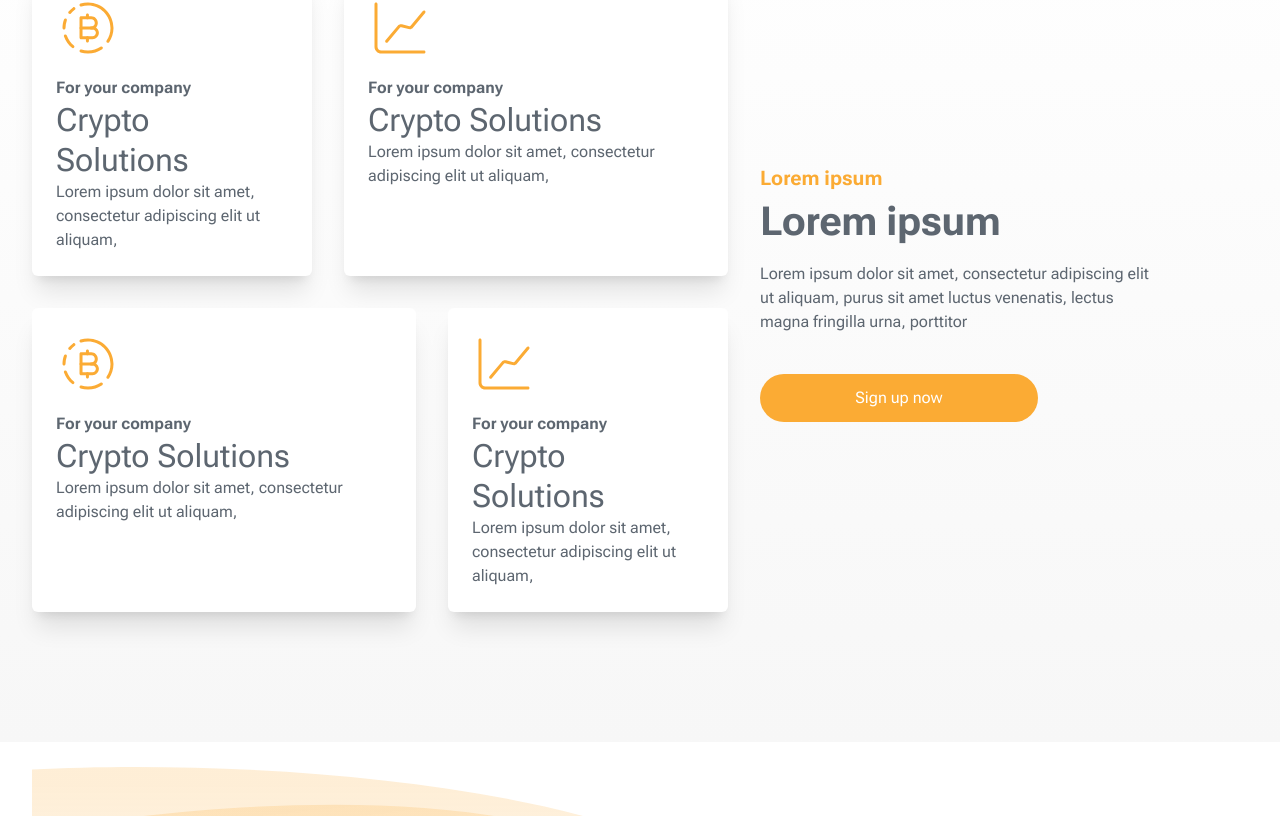
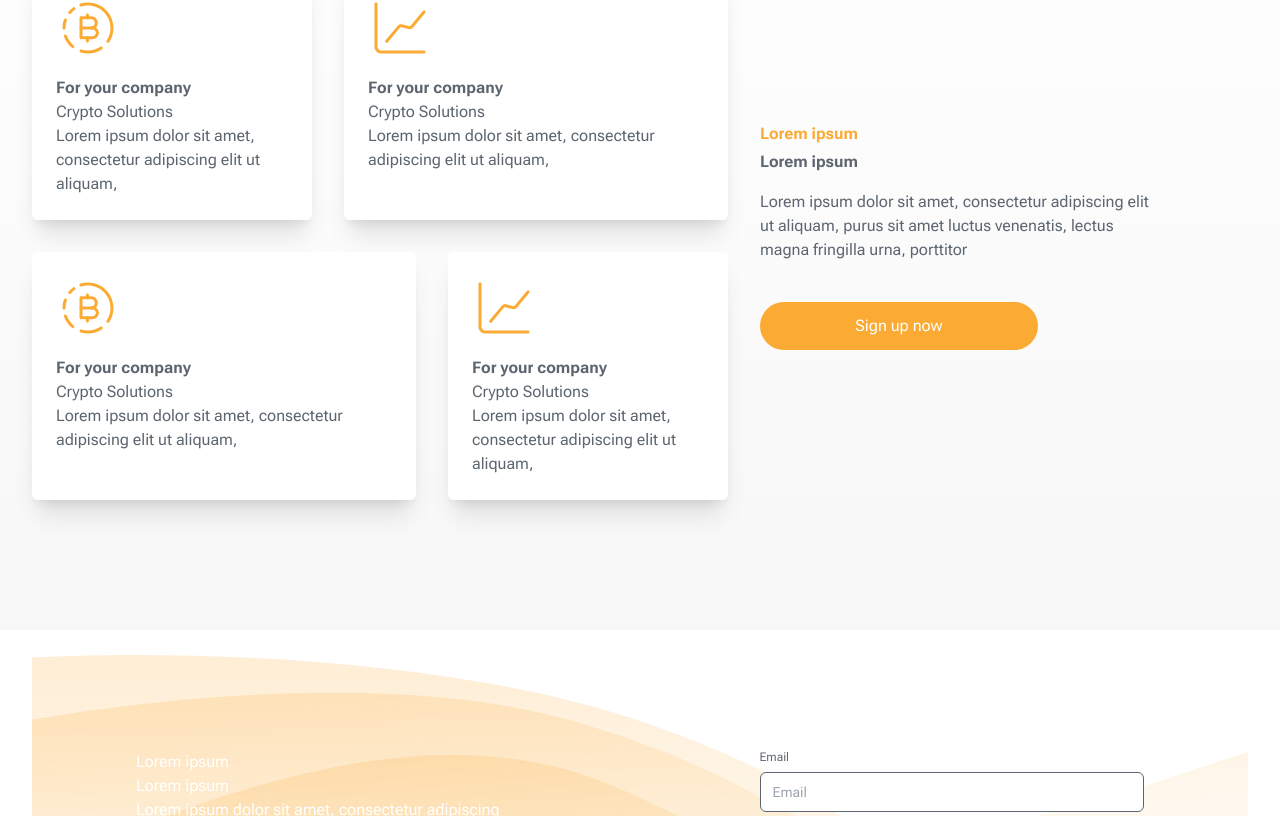
Before and after one commit to brunosllz/coin-synch, a Next.js app: page / in a window 1280 px wide. Shown: the part 1024-1840 px from the top of the page. Built offline with nearby package versions, Linux system fonts and the light colour scheme.

Commit message:
feat: finished hero section desktop version and added text token in tailwind config

```diff
--- a/src/app/(lading-page)/hero-section/index.tsx
+++ b/src/app/(lading-page)/hero-section/index.tsx
@@ -17,15 +17,15 @@ export function HeroSection() {
           <div className="flex justify-end">
             <div className="flex  w-full max-w-[590px] flex-col justify-end">
               <div className="flex flex-col gap-6">
-                <h1 className="font-bold text-primary-500">
+                <h1 className="text-4xl font-bold text-primary-500">
                   Lorem ipsum dolor sit amet, consectetur
                 </h1>
 
-                <h5>
+                <h2 className="text-lg">
                   Lorem ipsum dolor sit amet, consectetur adipiscing elit ut
                   aliquam, purus sit amet luctus venenatis, lectus magna
                   fringilla urna, porttitor
-                </h5>
+                </h2>
               </div>
 
               <Button className="mb-20 mt-8 gap-[10px] uppercase">
@@ -40,7 +40,7 @@ export function HeroSection() {
                       key={tag.id}
                       className="rounded bg-primary-100 px-4 py-1"
                     >
-                      <span className="text-xl leading-[2rem] text-primary-500">
+                      <span className="text-lg leading-[2rem] text-primary-500">
                         {tag.label}
                       </span>
                     </li>
--- a/src/app/(lading-page)/hero-section/slider.tsx
+++ b/src/app/(lading-page)/hero-section/slider.tsx
@@ -49,7 +49,10 @@ export function Slider() {
 
   return (
     <div ref={sliderContainer} className="flex overflow-hidden">
-      <motion.div className="flex gap-10" style={{ x: translateX }}>
+      <motion.div
+        className="flex gap-10 transition-all"
+        style={{ x: translateX }}
+      >
         <motion.div
           className="flex h-[499px] w-[464px] items-center justify-center transition-colors"
           style={{ opacity: ImageOneOpacity }}
--- a/src/app/globals.css
+++ b/src/app/globals.css
@@ -2,45 +2,6 @@
 @tailwind components;
 @tailwind utilities;
 
-/* :root {
-  --foreground-rgb: 0, 0, 0;
-  --background-start-rgb: 214, 219, 220;
-  --background-end-rgb: 255, 255, 255;
+body {
+  @apply text-text-base bg-white text-md
 }
-
-@media (prefers-color-scheme: dark) {
-  :root {
-    --foreground-rgb: 255, 255, 255;
-    --background-start-rgb: 0, 0, 0;
-    --background-end-rgb: 0, 0, 0;
-  }
-} */
-
-body {
-  @apply text-text-base bg-white
-  /* color: rgb(var(--foreground-rgb));
-  background: linear-gradient(
-      to bottom,
-      transparent,
-      rgb(var(--background-end-rgb))
-    )
-    rgb(var(--background-start-rgb)); */
-}
-
-@layer base {
-  h1 {
-    @apply text-5xl leading-[3.5rem] tracking-[-0.01em]
-  }
-  h2 {
-    @apply text-[2.5rem] leading-[3rem] tracking-[-0.01em]
-  }
-  h3 {
-    @apply text-[2rem] leading-[2.5rem] tracking-normal
-  }
-  h4 {
-    @apply text-2xl leading-[2rem] tracking-normal
-  }
-  h5 {
-    @apply text-xl leading-[2rem] tracking-normal
-  }
-}
--- a/src/app/layout.tsx
+++ b/src/app/layout.tsx
@@ -5,7 +5,7 @@ import './globals.css'
 const Roboto = Roboto_Flex({ subsets: ['latin'] })
 
 export const metadata: Metadata = {
-  title: {template: '%s | Coin Synch', default: 'Coin Synch'},
+  title: { template: '%s | Coin Synch', default: 'Coin Synch' },
   description: 'Platform of crypto coins',
 }
 
@@ -15,7 +15,7 @@ export default function RootLayout({
   children: React.ReactNode
 }) {
   return (
-    <html lang="en" className='antialiased'>
+    <html lang="en" className="antialiased">
       <body className={Roboto.className}>{children}</body>
     </html>
   )
--- a/tailwind.config.js
+++ b/tailwind.config.js
@@ -14,6 +14,64 @@ module.exports = {
       screens: {
         '2xl': '1400px',
       },
+    },
+    fontSize: {
+      xs: [
+        '0.75rem', // 12px
+        {
+          lineHeight: '0.875rem',
+          letterSpacing: '0em',
+        },
+      ],
+      sm: [
+        '0.875rem', // 14px
+        {
+          lineHeight: '1rem',
+          letterSpacing: '0em',
+        },
+      ],
+      md: [
+        '1rem', // 16px
+        {
+          lineHeight: '1.5rem',
+          letterSpacing: '0em',
+        },
+      ],
+      lg: [
+        '1.25rem', // 20px
+        {
+          lineHeight: '2rem',
+          letterSpacing: '0em',
+        },
+      ],
+      xl: [
+        '1.5rem', // 24px
+        {
+          lineHeight: '2rem',
+          letterSpacing: '0em',
+        },
+      ],
+      '2xl': [
+        '1.5rem', // 32px
+        {
+          lineHeight: '2.5rem',
+          letterSpacing: '0em',
+        },
+      ],
+      '3xl': [
+        '2.5rem', // 40px
+        {
+          lineHeight: '3rem',
+          letterSpacing: '-0.01em',
+        },
+      ],
+      '4xl': [
+        '3rem', // 48px
+        {
+          lineHeight: '3.5rem',
+          letterSpacing: '-0.01em',
+        },
+      ],
     },
     colors: {
       primary: {
```
Also changed, not shown: .eslintrc.json.
